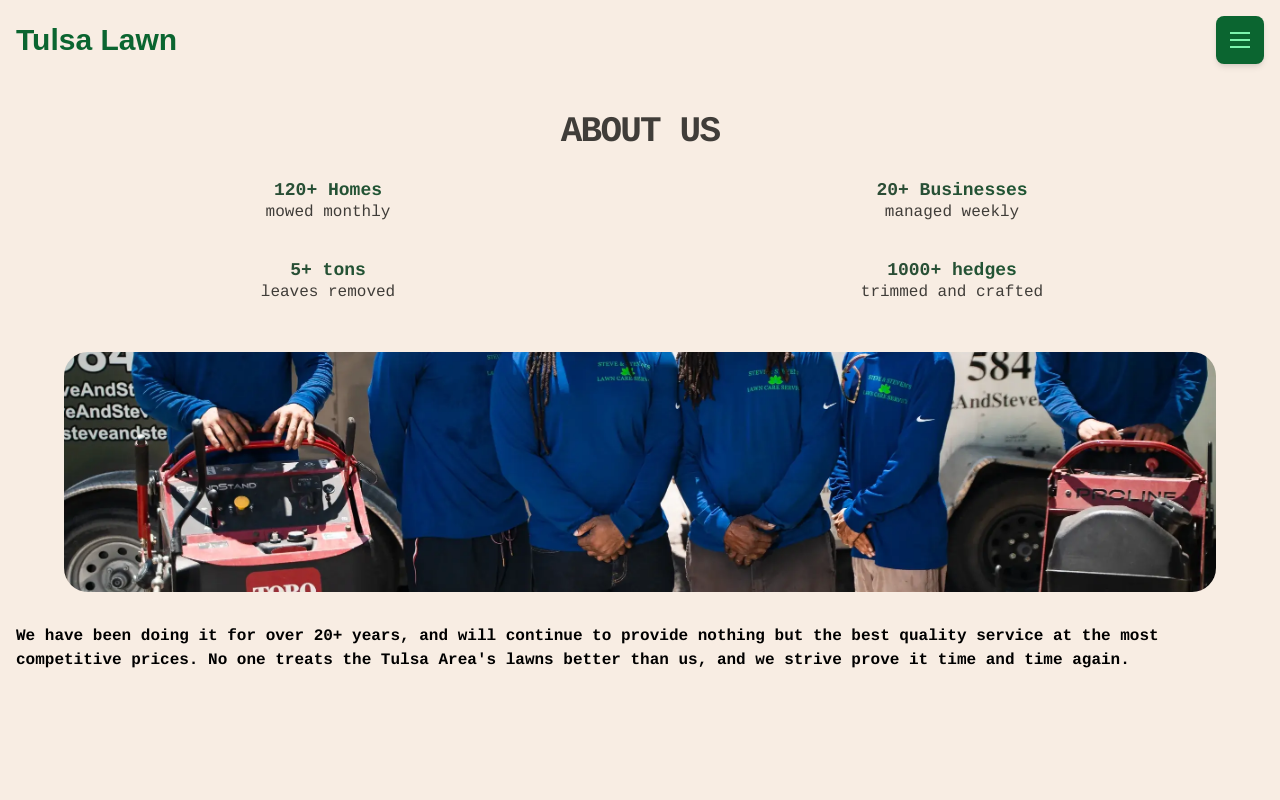
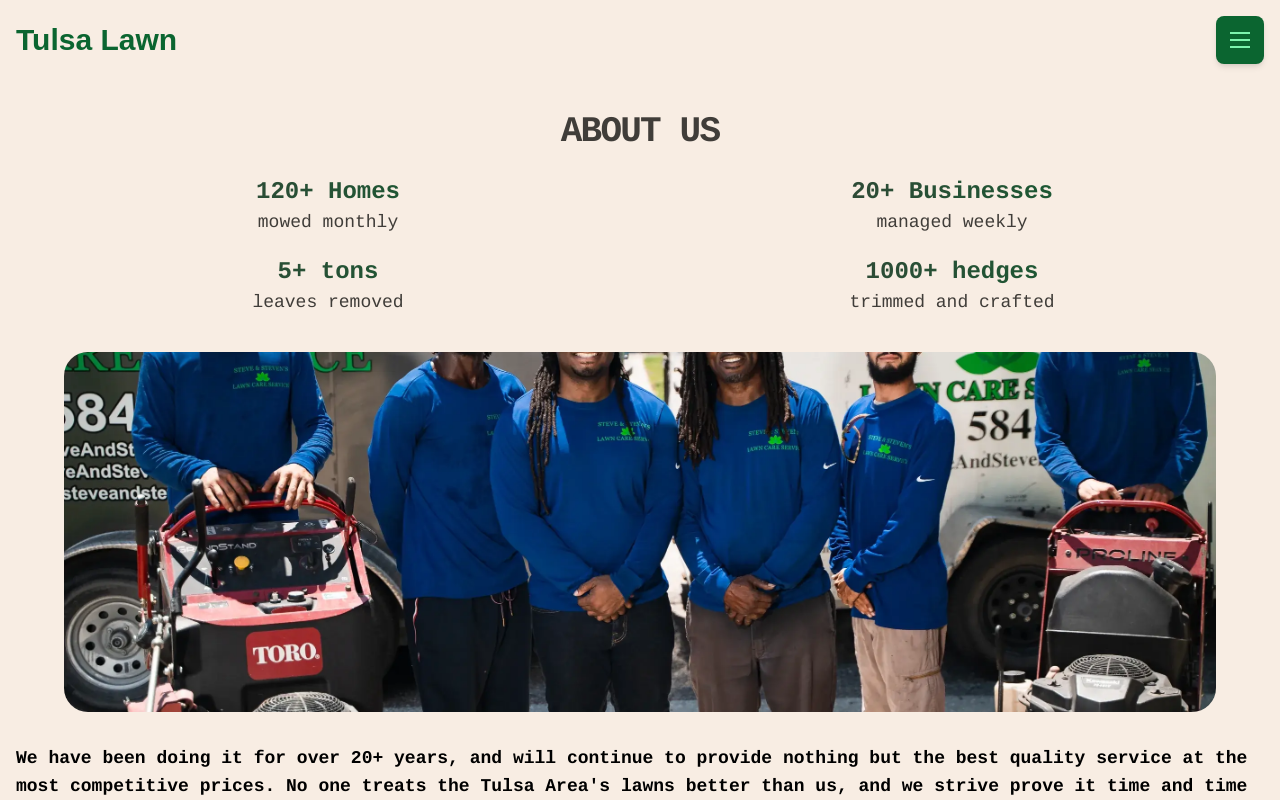
Before and after one commit to 99curtis/Tulsa-Lawn, a React (Vite) app: page /about in a window 1280 px wide. Shown: the top 800 px of the page. Built offline with nearby package versions, Linux system fonts and the light colour scheme; a web font is replaced by a local one.

Commit message:
add medium viewport to about page

```diff
--- a/src/Layout/AboutUsHeader.jsx
+++ b/src/Layout/AboutUsHeader.jsx
@@ -11,7 +11,7 @@ function AboutUsHeader() {
       <div className="grid h-[25%] w-screen grid-cols-2 p-4 pt-6 text-center font-text leading-none text-text">
         <div className="">
           <div
-            className="text-lg font-bold"
+            className="text-lg md:text-2xl font-bold"
             style={{
               background: "linear-gradient(to right, #403d39, #0B6530)", // Gradient background
               WebkitBackgroundClip: "text", // Vendor prefix for Safari
@@ -21,11 +21,11 @@ function AboutUsHeader() {
           >
             120+ Homes
           </div>
-          <div>mowed monthly</div>
+          <div className="md:text-lg">mowed monthly</div>
         </div>
         <div className="">
           <div
-            className="text-lg font-bold"
+            className="text-lg md:text-2xl font-bold"
             style={{
               background: "linear-gradient(to right, #403d39, #0B6530)", // Gradient background
               WebkitBackgroundClip: "text", // Vendor prefix for Safari
@@ -35,11 +35,11 @@ function AboutUsHeader() {
           >
             20+ Businesses
           </div>
-          <div>managed weekly</div>
+          <div className="md:text-lg">managed weekly</div>
         </div>
         <div className="">
           <div
-            className="text-lg font-bold"
+            className="text-lg md:text-2xl font-bold"
             style={{
               background: "linear-gradient(to right, #403d39, #0B6530)", // Gradient background
               WebkitBackgroundClip: "text", // Vendor prefix for Safari
@@ -49,11 +49,11 @@ function AboutUsHeader() {
           >
             5+ tons
           </div>
-          <div>leaves removed</div>
+          <div className="md:text-lg">leaves removed</div>
         </div>
         <div className="">
           <div
-            className="text-lg font-bold"
+            className="text-lg md:text-2xl font-bold"
             style={{
               background: "linear-gradient(to right, #403d39, #0B6530)", // Gradient background
               WebkitBackgroundClip: "text", // Vendor prefix for Safari
@@ -63,15 +63,15 @@ function AboutUsHeader() {
           >
             1000+ hedges
           </div>
-          <div>trimmed and crafted</div>
+          <div className="md:text-lg">trimmed and crafted</div>
         </div>
 
       </div>
       <div
         style={{ backgroundImage: `url(${AboutUsHeaderImage})` }}
-        className="h-[30%] w-[90%] rounded-3xl bg-cover bg-center bg-no-repeat mb-8"
+        className="h-[30%] md:h-[45%] w-[90%] rounded-3xl bg-cover bg-center bg-no-repeat mb-8"
       ></div>
-      <div className="px-4 font-text font-bold">
+      <div className="px-4 font-text font-bold md:text-lg">
         We have been doing it for over 20+ years, and will continue to provide
         nothing but the best quality service at the most competitive prices. No
         one treats the Tulsa Area's lawns better than us, and we strive prove it
--- a/src/pages/AboutUsPage.jsx
+++ b/src/pages/AboutUsPage.jsx
@@ -6,7 +6,7 @@ import Footer from "../Layout/Footer.jsx";
 
 function AboutUsPage() {
   return (
-    <div className="min-h-screen w-screen overflow-hidden bg-background">
+    <div className="min-h-screen w-screen overflow-hidden bg-background flex flex-col justify-between">
       <MenuProvider>
         <NavBar />
         <AboutUsHeader />
```
